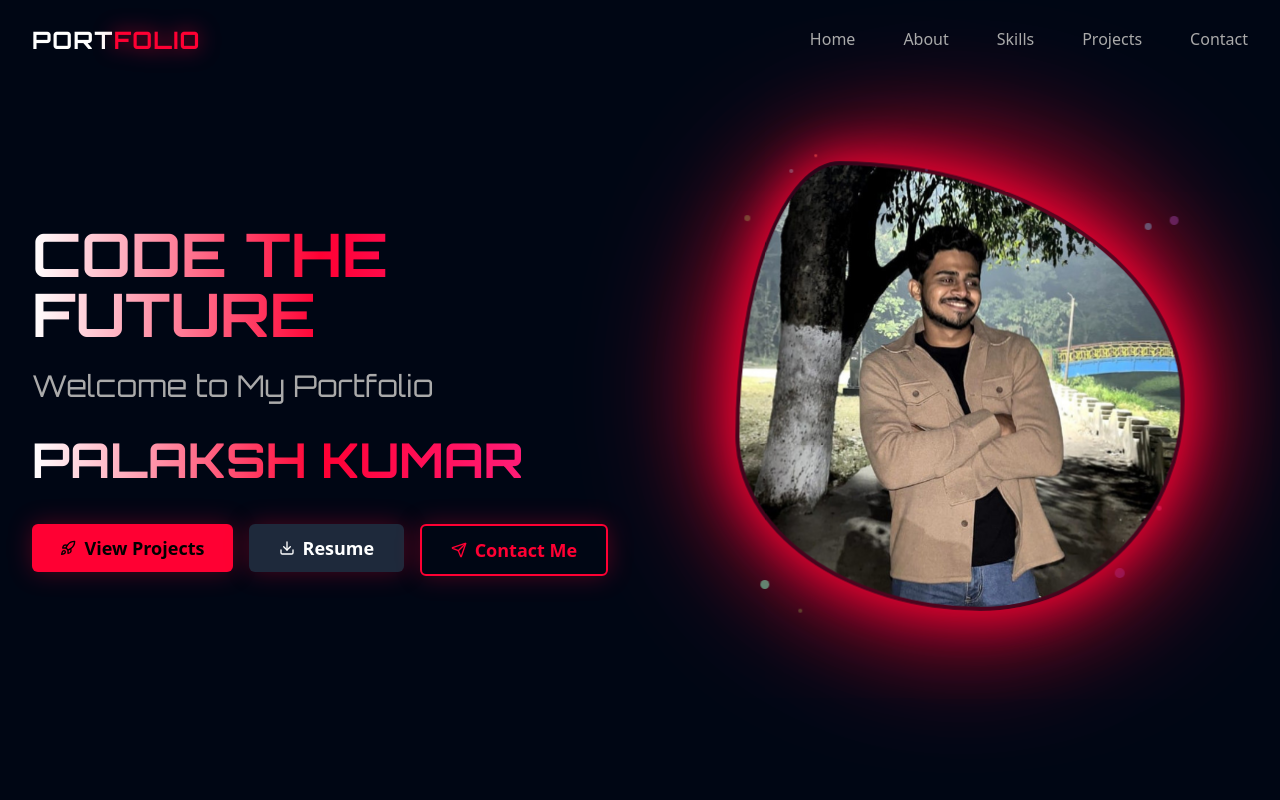
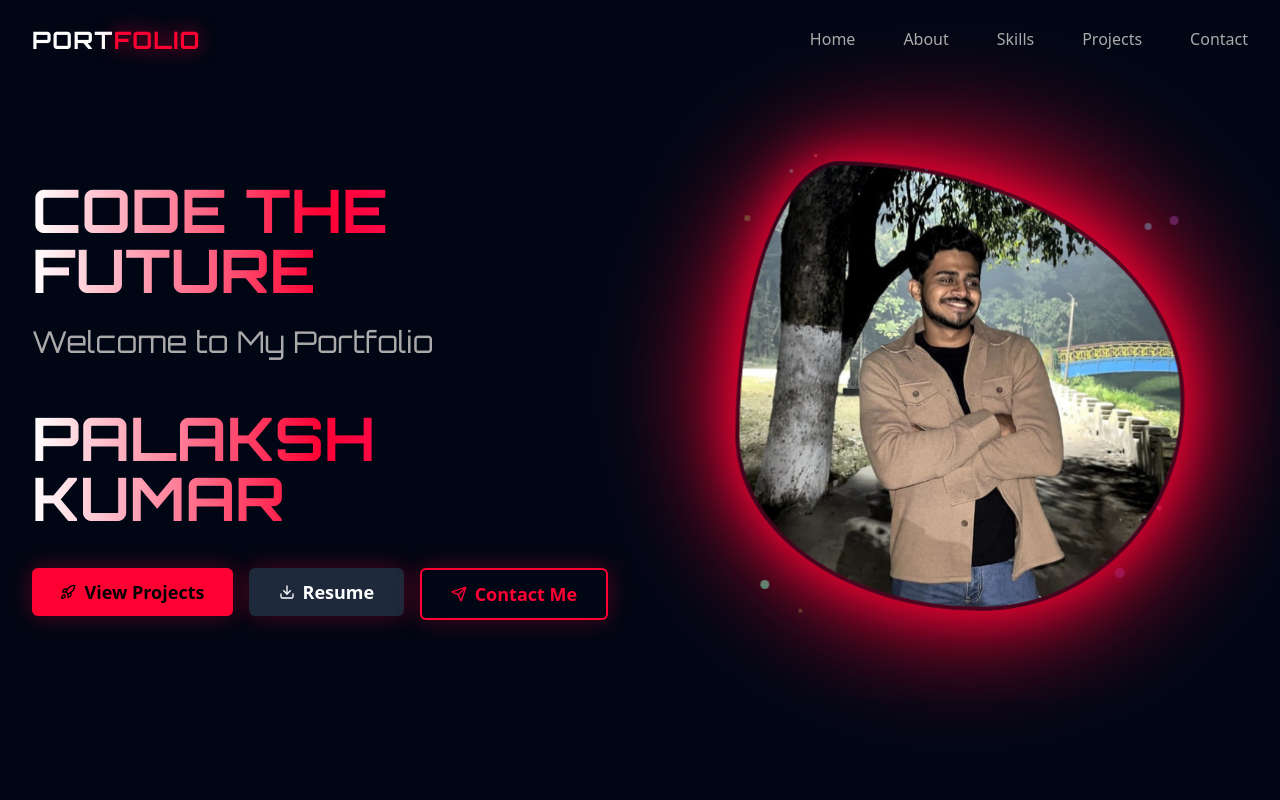
Before and after one commit to Palaksh-singh/Palaksh-Portfolio, a React (Vite) app: page / in a window 1280 px wide. Shown: the top 800 px of the page. Built offline with nearby package versions, Linux system fonts and the light colour scheme.

Commit message:
Update Hero section text

```diff
--- a/src/components/Hero.tsx
+++ b/src/components/Hero.tsx
@@ -58,13 +58,15 @@ const Hero = () => {
             <h1 className="font-orbitron text-4xl md:text-5xl lg:text-6xl font-bold text-gradient mb-6 leading-tight">
               CODE THE FUTURE
             </h1>
-            <h2 className="font-orbitron text-xl md:text-2xl lg:text-3xl font-normal text-muted-foreground mb-8">
+            <h2 className="font-orbitron text-xl md:text-2xl lg:text-3xl font-normal text-muted-foreground mb-12">
               Welcome to My Portfolio
             </h2>
-            <div className="mb-10">
-              <h3 className="font-orbitron text-2xl md:text-3xl lg:text-4xl xl:text-5xl font-bold text-gradient hover:scale-105 transition-transform duration-300 cursor-default">
-                PALAKSH KUMAR
-              </h3>
+
+            <div className="mb-10 text-left">
+              <div className="font-orbitron text-4xl md:text-5xl lg:text-6xl font-bold text-gradient leading-tight hover:scale-105 transition-transform duration-300 cursor-default">
+                <div>PALAKSH</div>
+                <div>KUMAR</div>
+              </div>
             </div>
 
             <div className="flex flex-col sm:flex-row gap-4 justify-center lg:justify-start">
```
